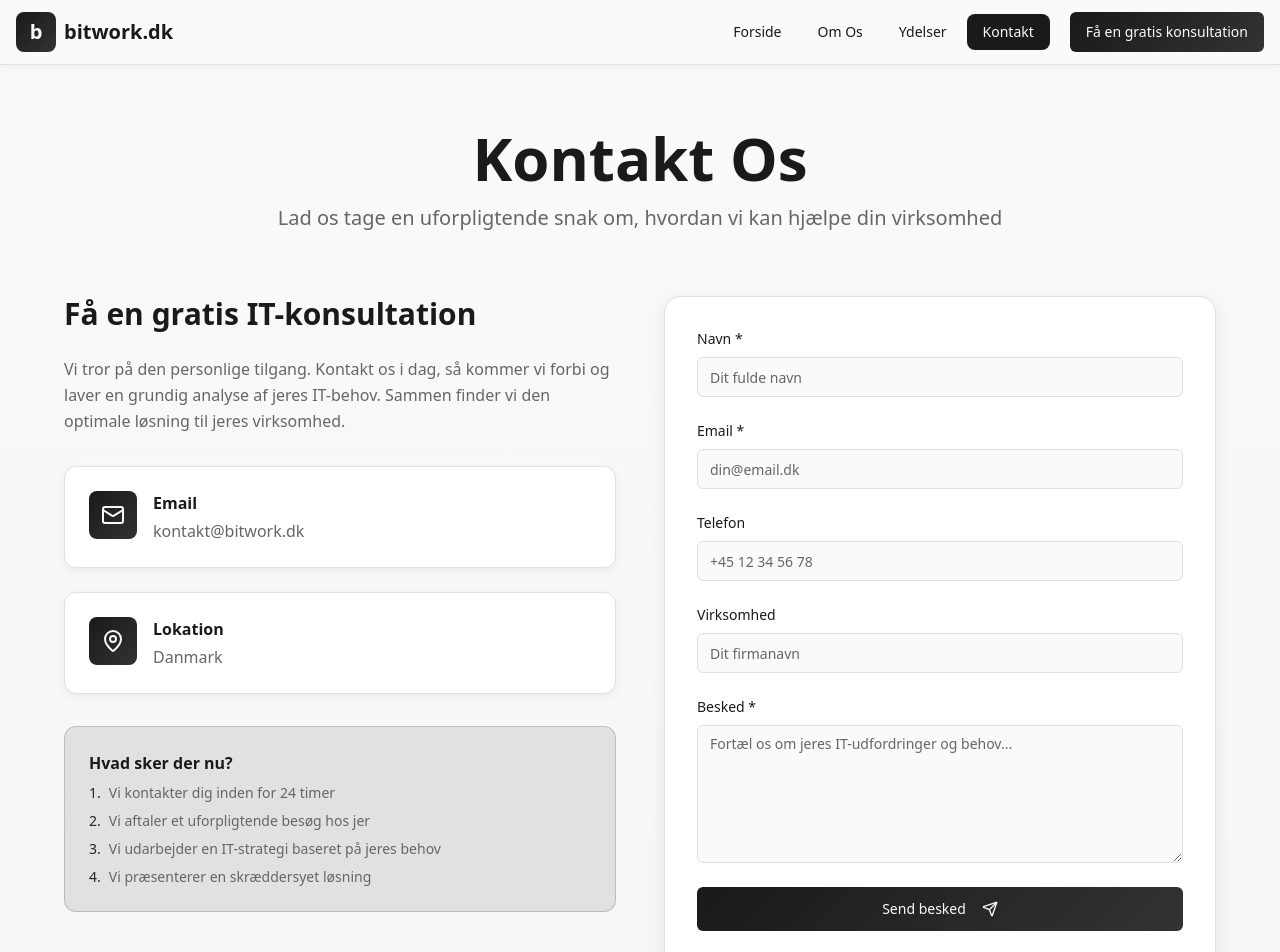
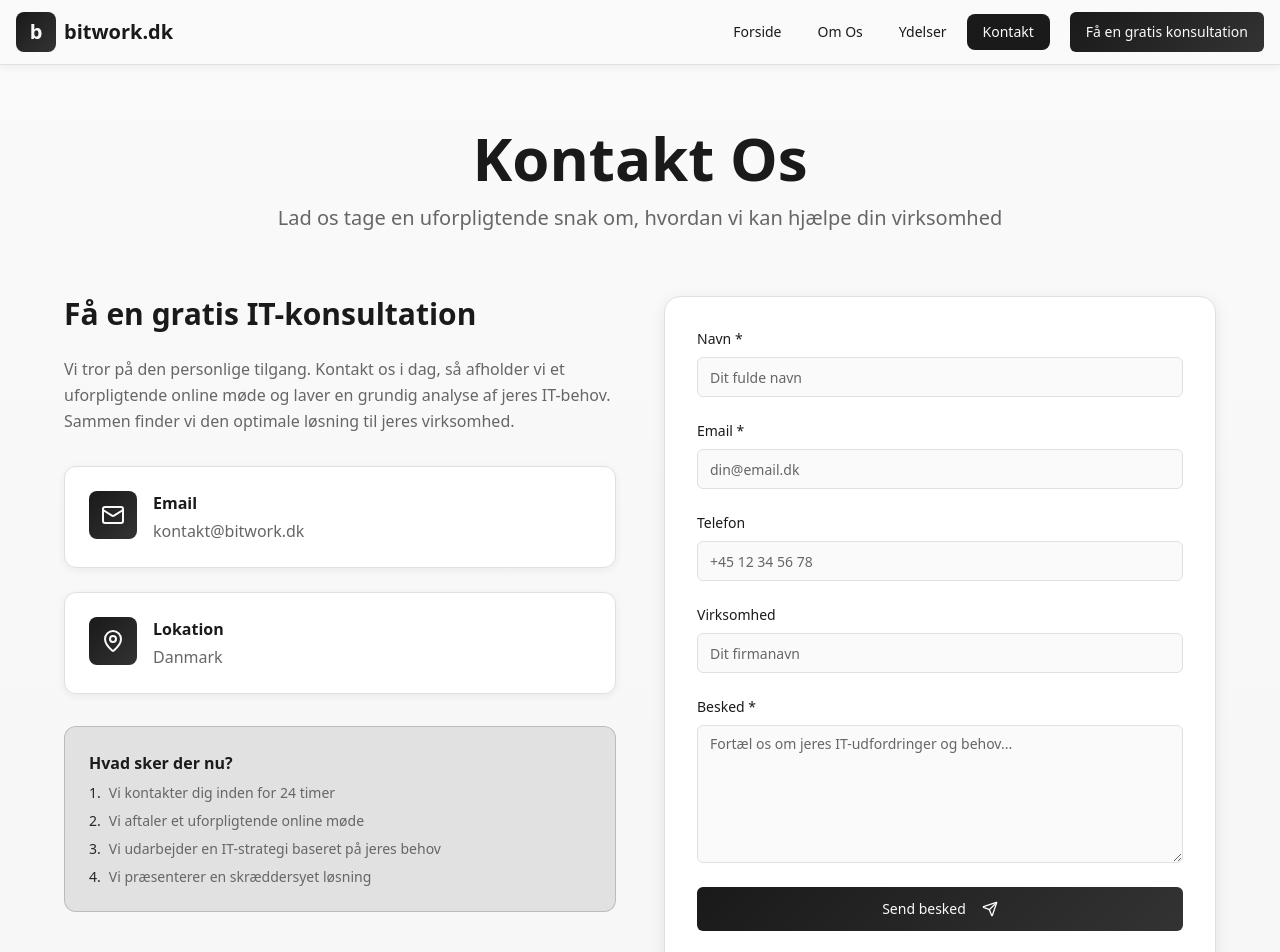
Before and after one commit to hoeghen/bitwork-homepage, a React (Vite) app: page /kontakt in a window 1280 px wide. Shown: the top 952 px of the page. Built offline with nearby package versions, Linux system fonts and the light colour scheme; the HTML template or start-up script is replaced by a standard one.

Commit message:
Fix contact page meeting details

```diff
--- a/src/pages/Contact.tsx
+++ b/src/pages/Contact.tsx
@@ -49,8 +49,8 @@ const Contact = () => {
               <div>
                 <h2 className="text-3xl font-bold text-foreground mb-6">Få en gratis IT-konsultation</h2>
                 <p className="text-muted-foreground leading-relaxed mb-8">
-                  Vi tror på den personlige tilgang. Kontakt os i dag, så kommer vi forbi og laver en
-                  grundig analyse af jeres IT-behov. Sammen finder vi den optimale løsning til jeres virksomhed.
+                  Vi tror på den personlige tilgang. Kontakt os i dag, så afholder vi et uforpligtende online møde
+                  og laver en grundig analyse af jeres IT-behov. Sammen finder vi den optimale løsning til jeres virksomhed.
                 </p>
               </div>
 
@@ -89,7 +89,7 @@ const Contact = () => {
                   </li>
                   <li className="flex items-start">
                     <span className="text-accent mr-2">2.</span>
-                    <span>Vi aftaler et uforpligtende besøg hos jer</span>
+                    <span>Vi aftaler et uforpligtende online møde</span>
                   </li>
                   <li className="flex items-start">
                     <span className="text-accent mr-2">3.</span>
```
